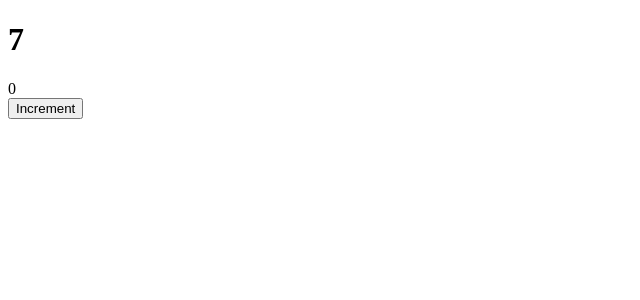
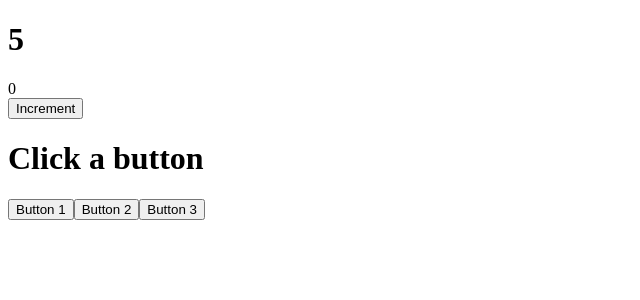
Before and after one commit to mgnkgn/develhope-react-exercises, a React (Create React App) app: page / in a window 1280 px wide. Shown: the top 300 px of the page, without its empty margins (0-640 px from the left). Built offline with nearby package versions, Linux system fonts and the light colour scheme.

Commit message:
events03

```diff
--- a/src/App.js
+++ b/src/App.js
@@ -1,6 +1,7 @@
 import React, { Component } from "react";
 import ClickCounter from "./ClickCounter";
 import Counter from "./Counter";
+import ClickTracker from "./ClickTracker";
 
 export default class App extends Component {
   render() {
@@ -8,6 +9,7 @@ export default class App extends Component {
       <div>
         <Counter incrementBy={1} interval={1000} />
         <ClickCounter />
+        <ClickTracker />
       </div>
     );
   }
--- /dev/null
+++ b/src/ClickTracker.js
@@ -0,0 +1,28 @@
+import React, { Component } from "react";
+
+export default class ClickTracker extends Component {
+  constructor(props) {
+    super(props);
+    this.state = {
+      value: "Click a button",
+    };
+  }
+  lastClickHandler(event) {
+    console.log(event.target.innerHTML);
+    this.setState((state) => {
+      return {
+        value: event.target.innerHTML,
+      };
+    });
+  }
+  render() {
+    return (
+      <>
+        <h1>{this.state.value}</h1>
+        <button onClick={this.lastClickHandler.bind(this)}>Button 1</button>
+        <button onClick={this.lastClickHandler.bind(this)}>Button 2</button>
+        <button onClick={this.lastClickHandler.bind(this)}>Button 3</button>
+      </>
+    );
+  }
+}
```
